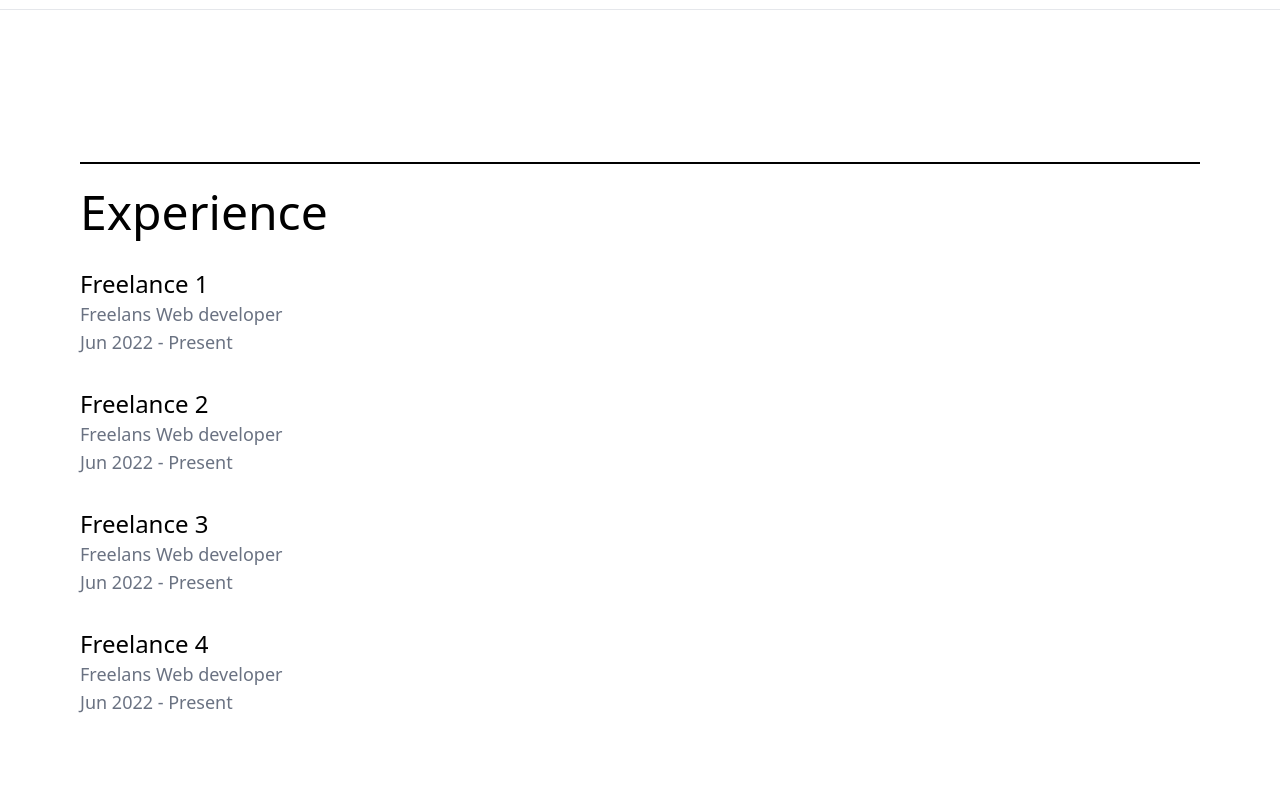
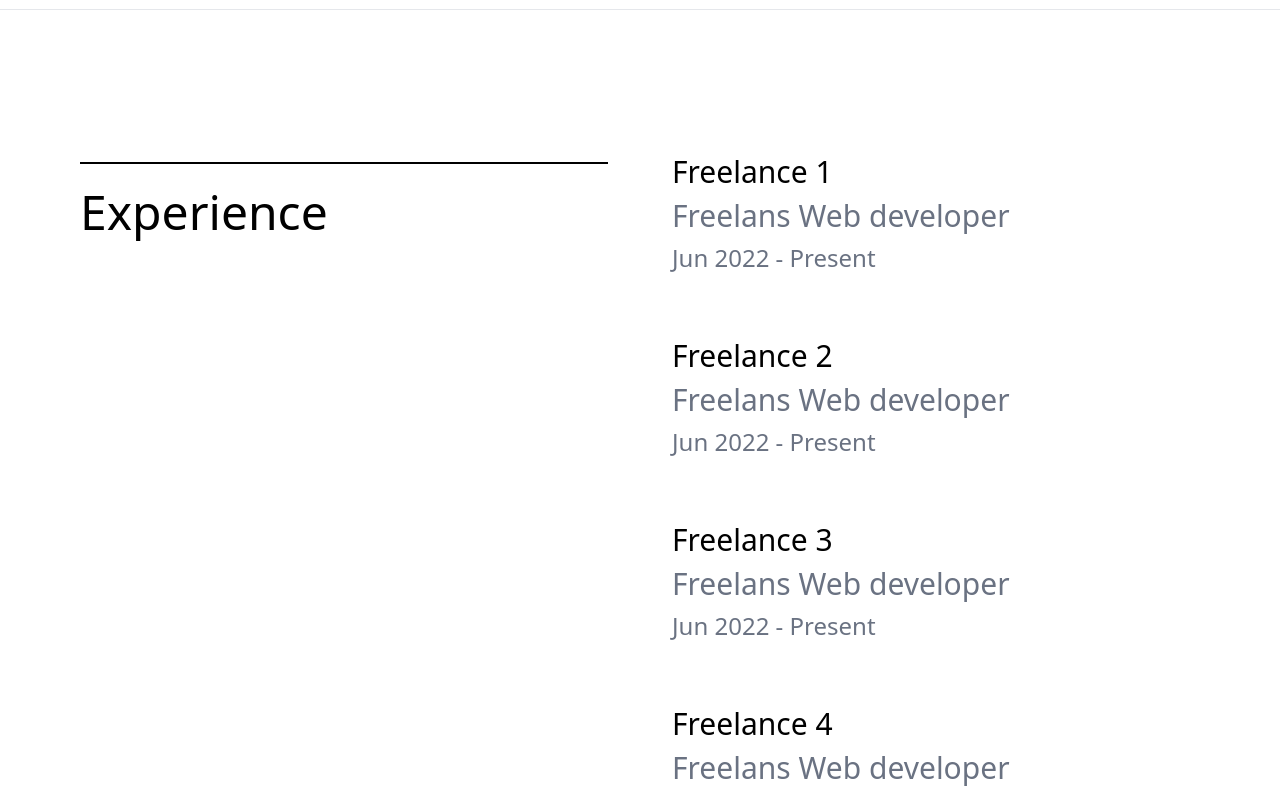
Before and after one commit to marufshafique/portfolio-sv, a SvelteKit app: page / in a window 1280 px wide. Shown: the part 6080-6880 px from the top of the page. Built offline with nearby package versions, Linux system fonts and the light colour scheme.

Commit message:
design experience section

```diff
--- a/src/components/Experience.svelte
+++ b/src/components/Experience.svelte
@@ -28,16 +28,20 @@
 
 <section class="mt-10 sm:mt-16 md:mt-32">
 	<Container>
-		<SectionHeader title="Experience" />
+		<div class="grid gap-16 lg:grid-cols-2">
+			<div>
+				<SectionHeader title="Experience" />
+			</div>
 
-		<div>
-			{#each experiences as experience}
-				<div class="mt-8">
-					<h3 class="text-2xl font-medium">{experience.position}</h3>
-					<p class="text-lg text-gray-500">{experience.title}</p>
-					<p class="text-lg text-gray-500">{experience.date}</p>
-				</div>
-			{/each}
-		</div>
-	</Container>
+			<div class="space-y-16 mt-4">
+				{#each experiences as experience}
+					<div>
+						<h3 class="text-3xl font-medium mb-2">{experience.position}</h3>
+						<p class="text-3xl text-gray-500 mb-2">{experience.title}</p>
+						<p class="text-2xl text-gray-500">{experience.date}</p>
+					</div>
+				{/each}
+			</div>
+		</div></Container
+	>
 </section>
```
